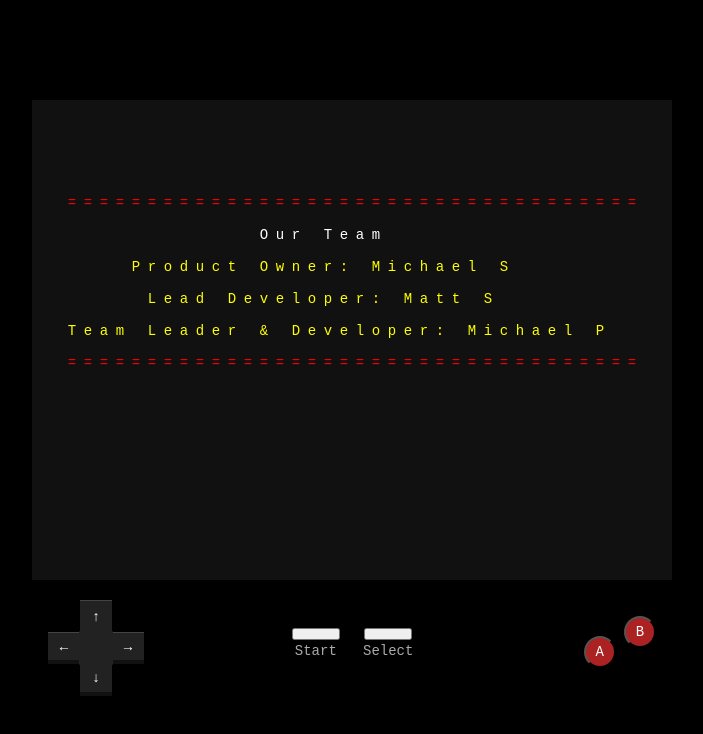
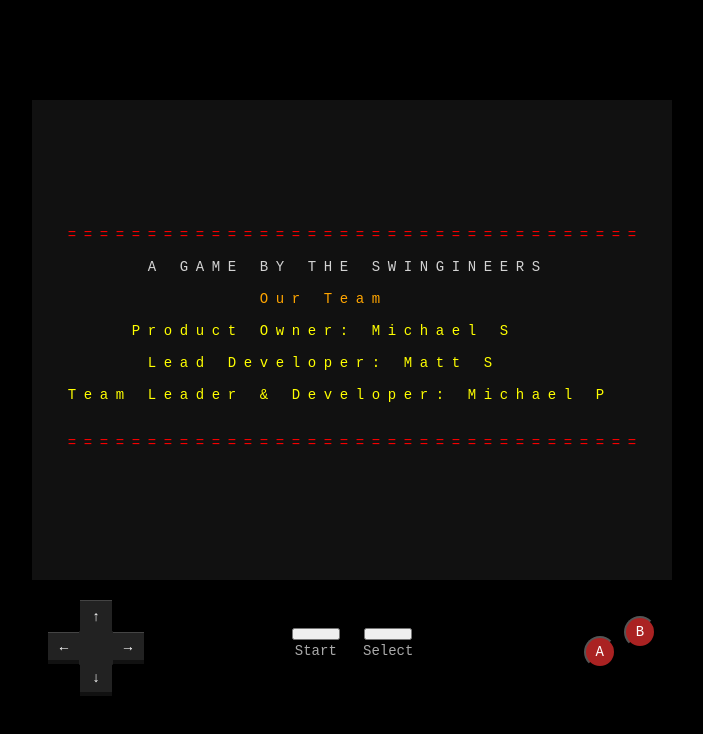
Before and after one commit to HD-Swingineers/HD-Swingineers, a website: page about.html in a window 1280 px wide. Shown: the whole page, without its empty margins (288-991 px from the left). Drawn offline with Linux system fonts and the light colour scheme.

Commit message:
enchanched about page

```diff
--- a/about.html
+++ b/about.html
@@ -14,21 +14,23 @@
     <script>
       $(function() {
         grid().clear().color('white').back('#111');
-        var line = 6;
+        var line = 8;
         row(line++).centerText('====================================').color('red');
         line++;
-        row(line++).centerText('               Our Team                  ').color('white');
+        row(line++).centerText('A GAME BY THE SWINGINEERS').color('lightgray');
+        line++;
+        row(line++).centerText('               Our Team                  ').color('orange');
         row(line++).centerText('                                       ').color('yellow');
         row(line++).centerText('       Product Owner: Michael S           ').color('yellow');
         row(line++).centerText('                                       ').color('yellow');
         row(line++).centerText('          Lead Developer: Matt S             ').color('yellow');
         row(line++).centerText('                                       ').color('yellow');
         row(line++).centerText('  Team Leader & Developer: Michael P    ').color('yellow');
+          line++;
         line++;
         row(line++).centerText('====================================').color('red');
         line++;
-        line++;
-        line++;
+
       });
     </script>
   </head>
--- a/scripts/index.js
+++ b/scripts/index.js
@@ -34,8 +34,7 @@ var displayMenu = function() {
     line += 2;
   }
 
-
-  row(HEIGHT-1).centerText('A GAME BY THE SWINGINEERS').color('lightgray');
+    row(HEIGHT).centerText('A GAME BY THE SWINGINEERS').color('lightgray');
 
   setSelected(0);
 }
```
